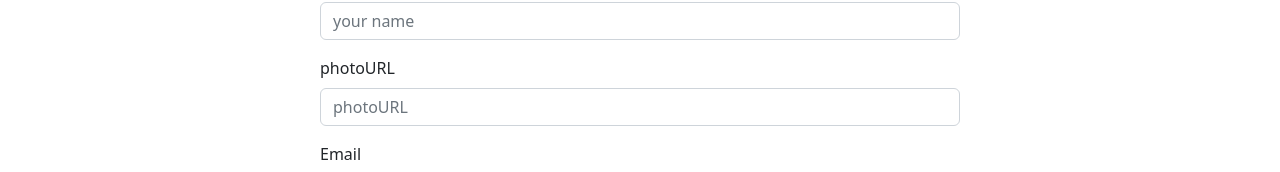
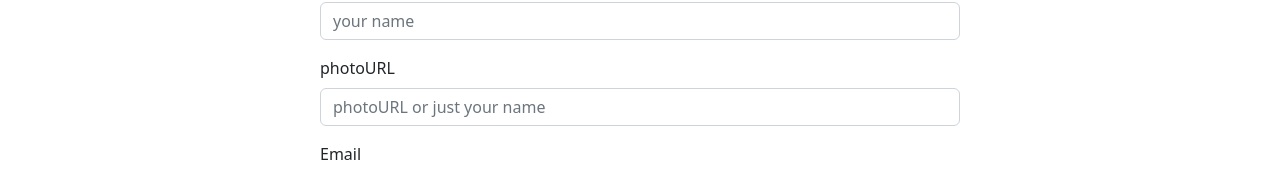
Before and after one commit to Sayeednayeem1/-b610-learning-platform-client, a React (Create React App) app: page /register in a window 1280 px wide. Shown: the part 227-399 px from the top of the page. Built offline with nearby package versions, Linux system fonts and the light colour scheme; no server answers.

Commit message:
added toggler on the header

```diff
--- a/package.json
+++ b/package.json
@@ -10,6 +10,7 @@
     "firebase": "^9.12.1",
     "react": "^18.2.0",
     "react-bootstrap": "^2.5.0",
+    "react-dark-mode-toggle": "^0.2.0",
     "react-dom": "^18.2.0",
     "react-icons": "^4.6.0",
     "react-router-dom": "^6.4.2",
--- a/src/Router/Router/Router.js
+++ b/src/Router/Router/Router.js
@@ -33,7 +33,7 @@ export const routes = createBrowserRouter([
             {
                 path: '/category/:id',
                 element: <Category></Category>,
-                loader: ({params}) => fetch(`http://localhost:5000/category/${params.id}`)
+                loader: ({ params }) => fetch(`http://localhost:5000/category/${params.id}`)
             },
             {
                 path: '/details/:id',
--- a/src/components/Detail/Detail.js
+++ b/src/components/Detail/Detail.js
@@ -2,7 +2,6 @@ import React from 'react';
 import Card from 'react-bootstrap/Card';
 import Button from 'react-bootstrap/Button';
 import { Link } from 'react-router-dom';
-import Checkout from '../Checkout/Checkout';
 
 const Detail = ({ detail }) => {
     const { title, details, image } = detail;
--- a/src/components/Header/Header.js
+++ b/src/components/Header/Header.js
@@ -1,4 +1,5 @@
-import React, { useContext } from 'react';
+import React, { useContext, useState } from 'react';
+import DarkModeToggle from "react-dark-mode-toggle";
 import Container from 'react-bootstrap/Container';
 import Navbar from 'react-bootstrap/Navbar';
 import Nav from 'react-bootstrap/Nav';
@@ -13,6 +14,7 @@ import { AuthContext } from '../../contexts/AuthProvider/AuthProvider';
 const Header = () => {
 
     const { user, logOut } = useContext(AuthContext);
+    const [isDarkMode, setIsDarkMode] = useState(() => false);
 
     const handleLogout = () => {
         logOut()
@@ -68,6 +70,11 @@ const Header = () => {
                                 }
                             </Nav.Link>
                         </Nav>
+                        <DarkModeToggle
+                            onChange={setIsDarkMode}
+                            checked={isDarkMode}
+                            size={80}
+                        />
                     </Navbar.Collapse>
 
                 </Container>
--- a/src/components/Register/Register.js
+++ b/src/components/Register/Register.js
@@ -60,7 +60,7 @@ const Register = () => {
                 </Form.Group>
                 <Form.Group className="mb-3" controlId="formBasicEmail">
                     <Form.Label>photoURL</Form.Label>
-                    <Form.Control type="text" name='photoURL' placeholder="photoURL" />
+                    <Form.Control type="text" name='photoURL' placeholder="photoURL or just your name" />
                 </Form.Group>
                 <Form.Group className="mb-3" controlId="formBasicEmail">
                     <Form.Label>Email</Form.Label>
```
Also changed, not shown: 1 other file (tests, documents, lock files or other folders).
